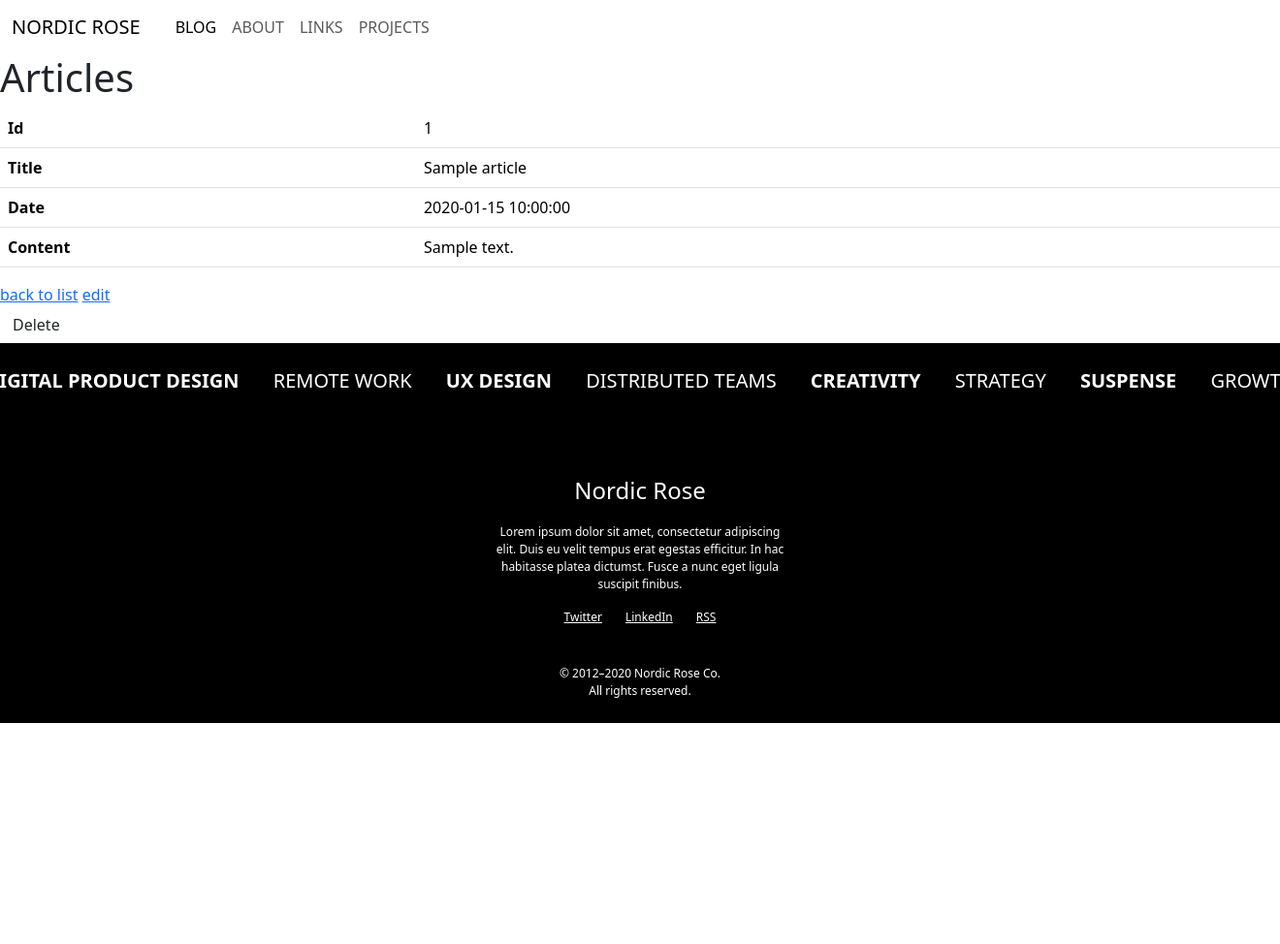
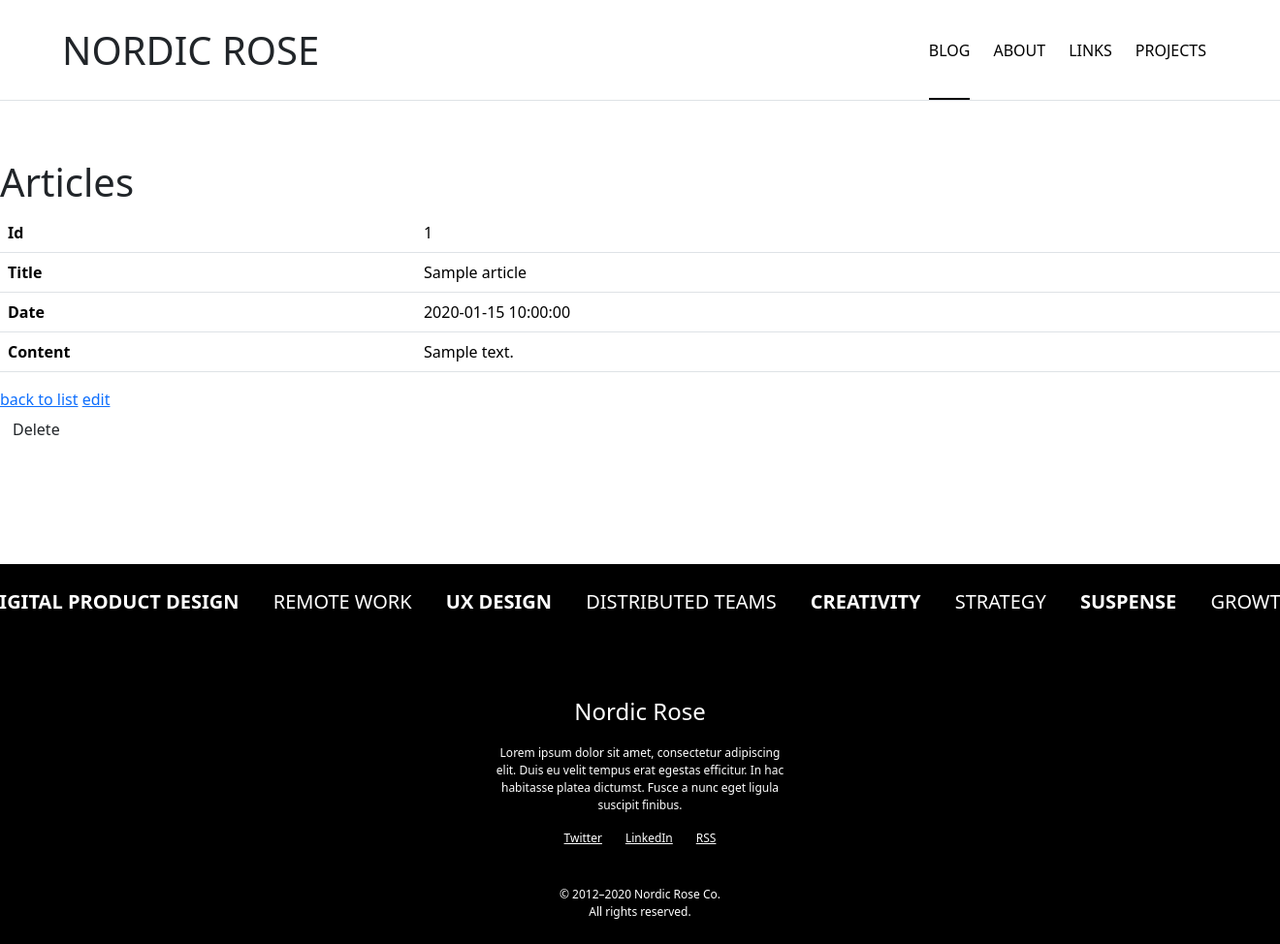
Before and after one commit to lsureauynov/blog, a Symfony app: template templates/articles/show.html.twig in a window 1320 px wide; the page is wider, and only the part inside the window is pictured. Shown: that part at 97% size. Before the commit the page ends 746 px from the top of that part, so only its background shows below. Run offline with Twig, Linux system fonts and the light colour scheme; the template is opened without the code that fills it: most values are stand-ins (such as "Sample title", 1, 10 or a date in 2020); style sheets or scripts are compiled from the project's sources; some libraries are stand-ins or nearby versions.

Commit message:
header : done

```diff
--- a/assets/styles/app.scss
+++ b/assets/styles/app.scss
@@ -3,4 +3,5 @@
 body {
     margin: 0;
     padding: 0;
+    overflow-x: hidden;
 }
--- a/assets/styles/custom.scss
+++ b/assets/styles/custom.scss
@@ -1,5 +1,59 @@
+.header {
+  height: 6.5rem;
+  margin-bottom: 3.75rem;
+  padding: 0 1rem;
+
+  @media screen and (min-width: 768px) {
+    padding: 0 2rem;
+  }
+
+  @media screen and (min-width: 1024px) {
+    padding: 0 4rem;
+  }
+
+  .header-navbar {
+    height: 100%;
+
+    .header-navbar-container,
+    .header-ul-container,
+    .header-ul,
+    li {
+      height: 100%;
+      position: relative;
+
+      .header-links {
+        &::before {
+          content: '';
+          position: absolute;
+          bottom: 0;
+          height: 2px;
+          width: 0;
+          background: black;
+          transition: width 0.25s ease-in-out;
+        }
+
+        &:hover::before {
+          width: 100%;
+        }
+      }
+
+      .active {
+        &::before {
+          content: '';
+          position: absolute;
+          bottom: 0;
+          height: 2px;
+          width: 100% !important;
+          background: black;
+        }
+      }
+    }
+  }
+}
+
 .footer {
   gap: 5rem;
+  margin-top: 7.5rem;
 
   .footer-banner {
     width: 105%;
--- a/templates/base.html.twig
+++ b/templates/base.html.twig
@@ -26,28 +26,30 @@
 	</head>
 
 	<body>
-		<header class="container-fluid">
-			<nav class="navbar navbar-expand-lg">
-				<a class="navbar-brand" href="/articles/">NORDIC ROSE</a>
+		<header class="header d-flex justify-content-between align-items-center border-bottom">
+			<h1 class="mb-0">
+				<a class=" navbar-brand" href=" /articles/">NORDIC ROSE</a>
+			</h1>
 
-				<div class="container-fluid">
+			<nav class="header-navbar navbar navbar-expand-lg p-0">
+				<div class="header-navbar-container container-fluid">
 					<button class="navbar-toggler" type="button" data-bs-toggle="collapse" data-bs-target="#navbarNav" aria-controls="navbarNav" aria-expanded="false" aria-label="Toggle navigation">
 						<span class="navbar-toggler-icon"></span>
 					</button>
 
-					<div class="collapse navbar-collapse" id="navbarNav">
-						<ul class="navbar-nav">
-							<li class="nav-item">
-								<a class="nav-link active" aria-current="page" href="#">BLOG</a>
+					<div class="header-ul-container collapse navbar-collapse" id="navbarNav">
+						<ul class="header-ul navbar-nav d-flex gap-4">
+							<li class="nav-item d-flex align-items-center">
+								<a class="header-links nav-link text-black text-decoration-none active p-0" aria-current="page" href="#">BLOG</a>
 							</li>
-							<li class="nav-item">
-								<a class="nav-link" href="#">ABOUT</a>
+							<li class="nav-item d-flex align-items-center">
+								<a class="header-links nav-link text-black text-decoration-none p-0" href="#">ABOUT</a>
 							</li>
-							<li class="nav-item">
-								<a class="nav-link" href="#">LINKS</a>
+							<li class="nav-item d-flex align-items-center">
+								<a class="header-links nav-link text-black text-decoration-none p-0" href="#">LINKS</a>
 							</li>
-							<li class="nav-item">
-								<a class="nav-link" href="#">PROJECTS</a>
+							<li class="nav-item d-flex align-items-center">
+								<a class="header-links nav-link text-black text-decoration-none p-0" href="#">PROJECTS</a>
 							</li>
 						</ul>
 					</div>
```
